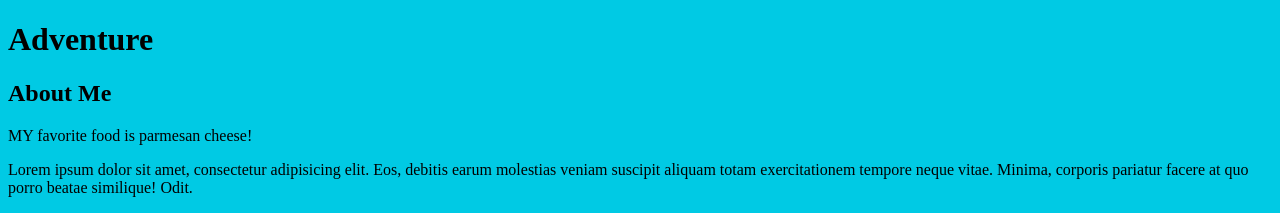
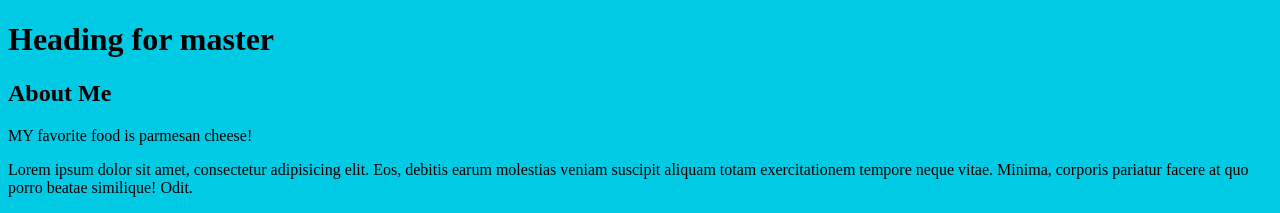
Before and after one commit to lutherhuset/travel-plans, a plain HTML site: page index.html in a window 1280 px wide. Shown: the top 213 px of the page. Drawn offline with Linux system fonts and the light colour scheme.

Commit message:
heading change master

```diff
--- a/index.html
+++ b/index.html
@@ -10,7 +10,7 @@
 <body>
 
     <header>
-        <h1>Adventure</h1>
+        <h1>Heading for master</h1>
     </header>
 
     <div class="container">
```
